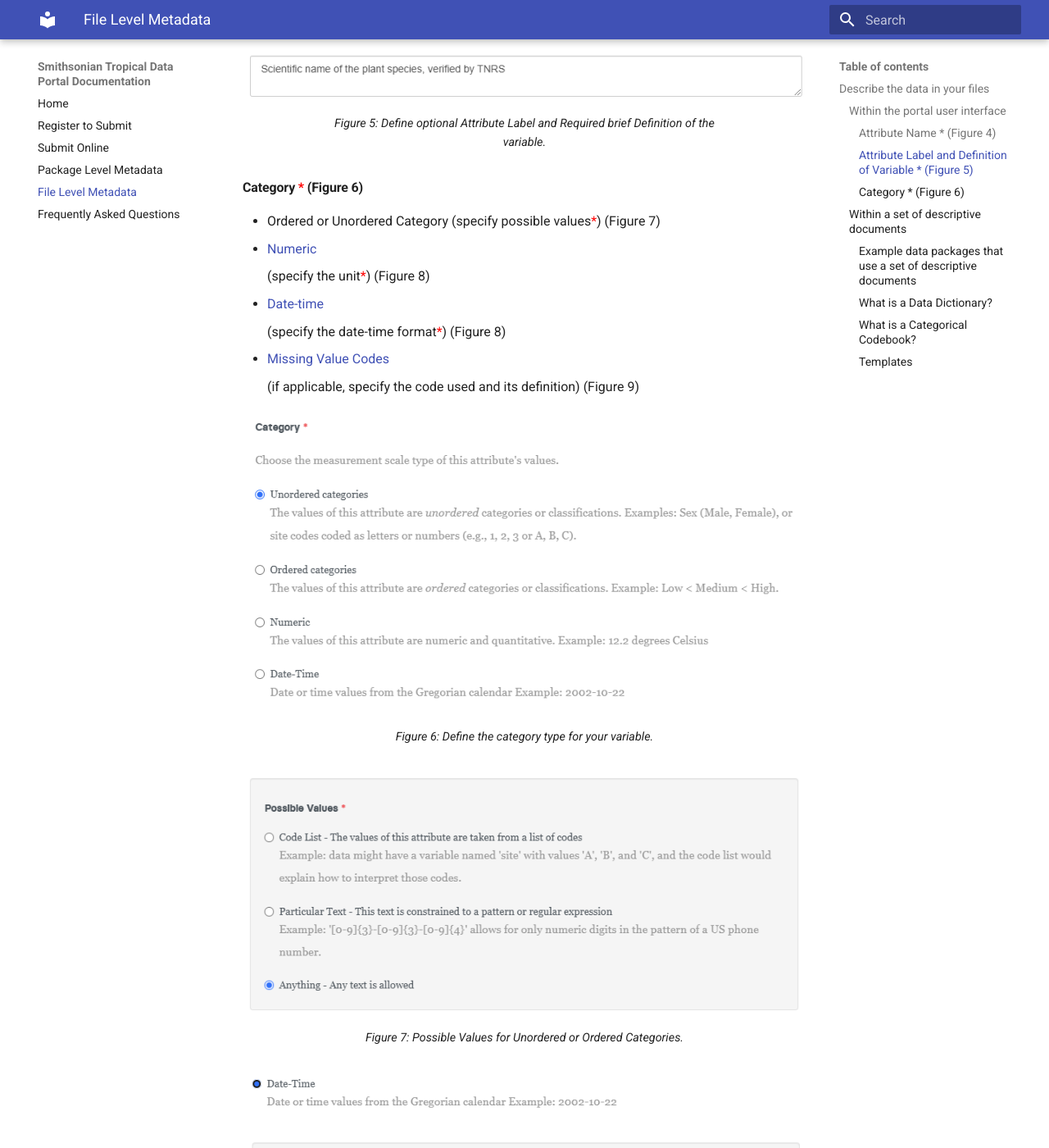
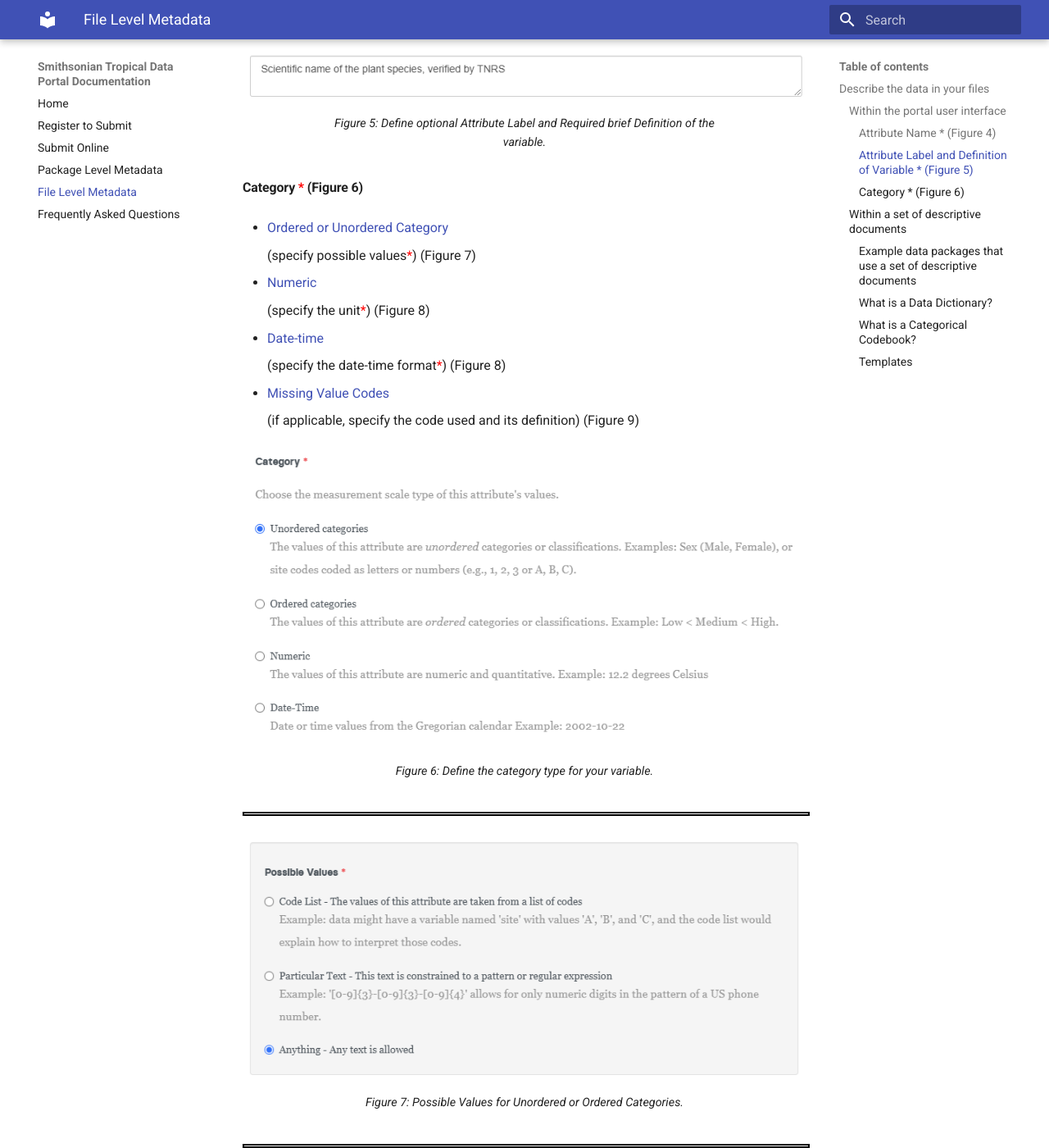
Before and after one commit to SmithsonianTropicalDataPortal/STDP_Documentation, an MkDocs documentation site: the page built from docs/file_level_metadata.md, in a window 1280 px wide and 1400 px high, scrolled down 3927 px. Shown: the whole window at 82% size. Built offline with MkDocs 1.6.1 and Material for MkDocs 9.7.7, drawn with Linux system fonts in a browser that asks for light colours.

Commit message:
added missing image for categories

```diff
--- a/docs/file_level_metadata.md
+++ b/docs/file_level_metadata.md
@@ -89,10 +89,10 @@
 
 #### <strong>Category <span style="color:red">*</span></strong> (Figure 6)
 
-* Ordered or Unordered Category (specify possible values<span style="color:red">*</span>) (Figure 7)
-* <p><a href="#figure7">Numeric</a></p>(specify the unit<span style="color:red">*</span>) (Figure 8)
-* <p><a href="#figure8">Date-time</a></p> (specify the date-time format<span style="color:red">*</span>) (Figure 8)
-* <p><a href="#figure9">Missing Value Codes</a></p> (if applicable, specify the code used and its definition) (Figure 9)
+* <p><a href="#figure7">Ordered or Unordered Category</a></p> (specify possible values<span style="color:red">*</span>) (Figure 7)
+* <p><a href="#figure8">Numeric</a></p>(specify the unit<span style="color:red">*</span>) (Figure 8)
+* <p><a href="#figure9">Date-time</a></p> (specify the date-time format<span style="color:red">*</span>) (Figure 8)
+* <p><a href="#figure10">Missing Value Codes</a></p> (if applicable, specify the code used and its definition) (Figure 9)
 
 <p align="center">
   <figure id="figure6" style="text-align: center; width: 100%;">
@@ -103,6 +103,8 @@
   </figure>
 </p>
 
+<hr style="border: 2px solid black; width: 100%;">
+
 <p align="center">
   <figure id="figure7" style="text-align: center; width: 100%;">
     <a href="../images/unordered_cat_list.png">
@@ -112,8 +114,21 @@
   </figure>
 </p>
 
+<hr style="border: 2px solid black; width: 100%;">
+
 <p align="center">
-  <figure id= "figure8" style="text-align: center; width: 100%;">
+  <figure id="figure8" style="text-align: center; width: 100%;">
+    <a href="../images/numeric_cat_list.png">
+      <img src="../images/numeric_cat_list.png" alt="Figure 8: The name of the standard unit used to make this measurement." style="width: 100%;">
+    </a>
+    <figcaption style="font-size: 0.9em;">Figure 7: Possible Values for Unordered or Ordered Categories.</figcaption>
+  </figure>
+</p>
+
+<hr style="border: 2px solid black; width: 100%;">
+
+<p align="center">
+  <figure id= "figure9" style="text-align: center; width: 100%;">
     <a href="../images/datetime.png">
       <img src="../images/datetime.png" alt="Figure 8: Date-Time Format" style="width: 100%;">
     </a>
@@ -121,8 +136,10 @@
   </figure>
 </p>
 
+<hr style="border: 2px solid black; width: 100%;">
+
 <p align="center">
-  <figure id= "figure9" style="text-align: center; width: 100%;">
+  <figure id= "figure10" style="text-align: center; width: 100%;">
     <a href="../images/missing_values.png">
       <img src="../images/missing_values.png" alt="Figure 9: Define Missing Value indictor and explanation" style="width: 100%;">
     </a>
```
